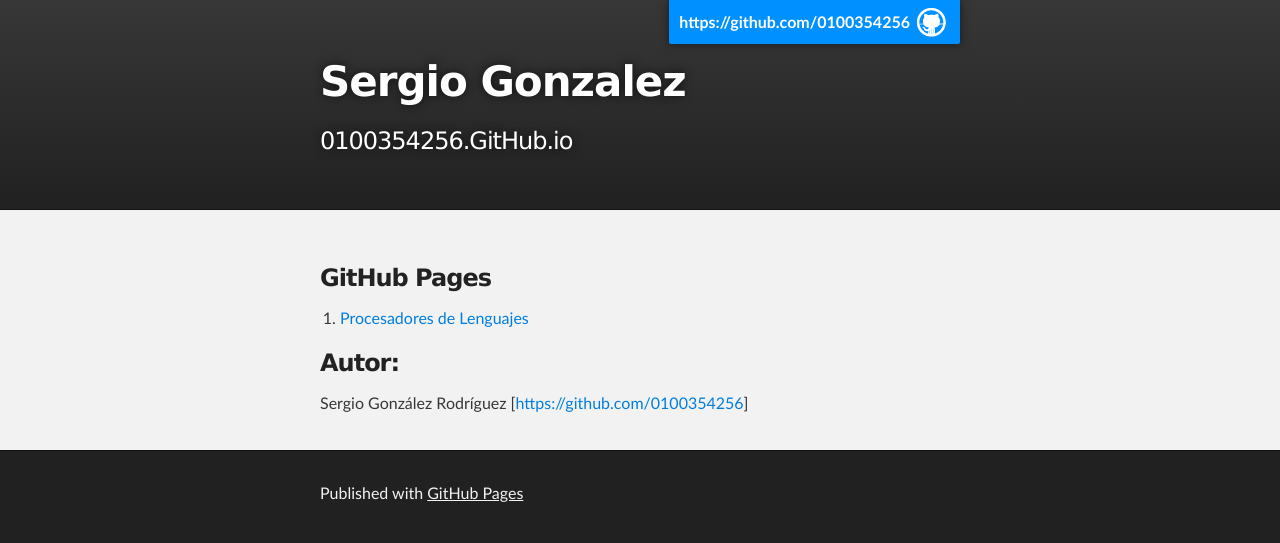
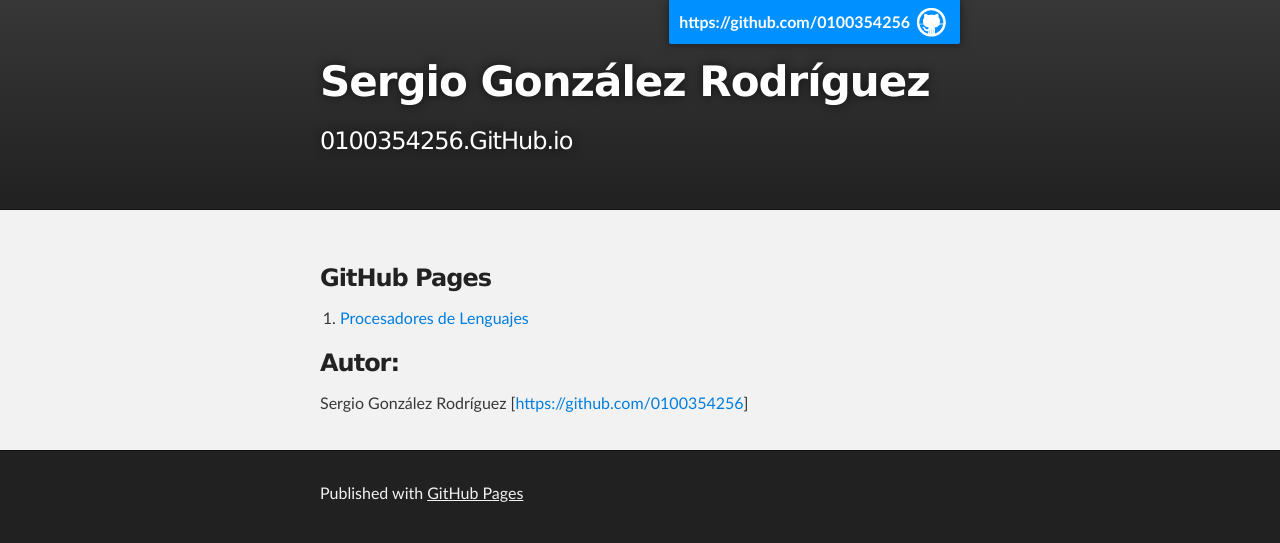
Before and after one commit to 0100354256/0100354256.github.io, a plain HTML site: page index.html in a window 1280 px wide. Drawn offline with Linux system fonts and the light colour scheme.

Commit message:
Modificando Index

```diff
--- a/index.html
+++ b/index.html
@@ -18,7 +18,7 @@
         <header class="inner">
           <a id="forkme_banner" href="https://github.com/0100354256">https://github.com/0100354256</a>
 
-          <h1 id="project_title">Sergio Gonzalez</h1>
+          <h1 id="project_title">Sergio González Rodríguez</h1>
           <h2 id="project_tagline">0100354256.GitHub.io</h2>
 
         </header>
```
